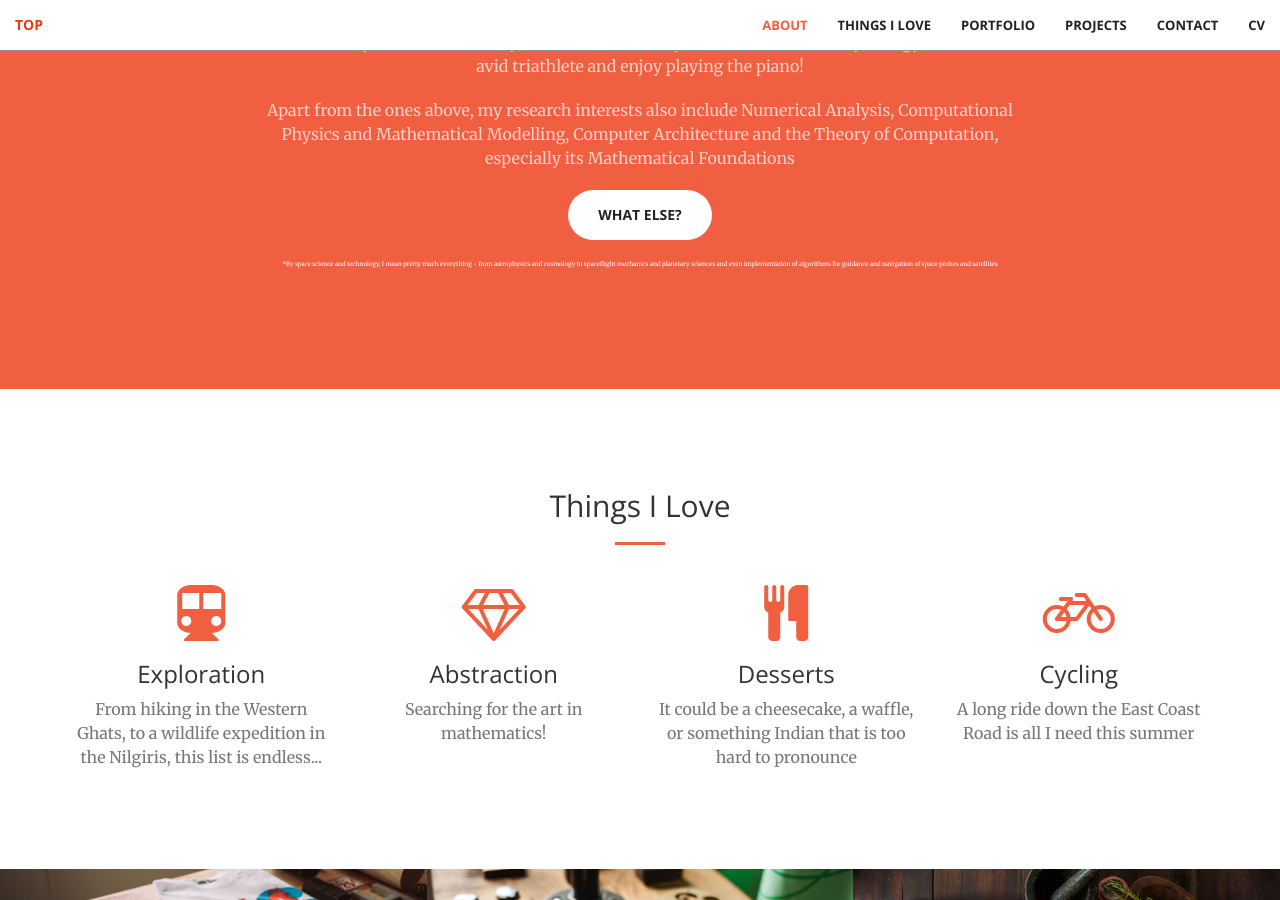
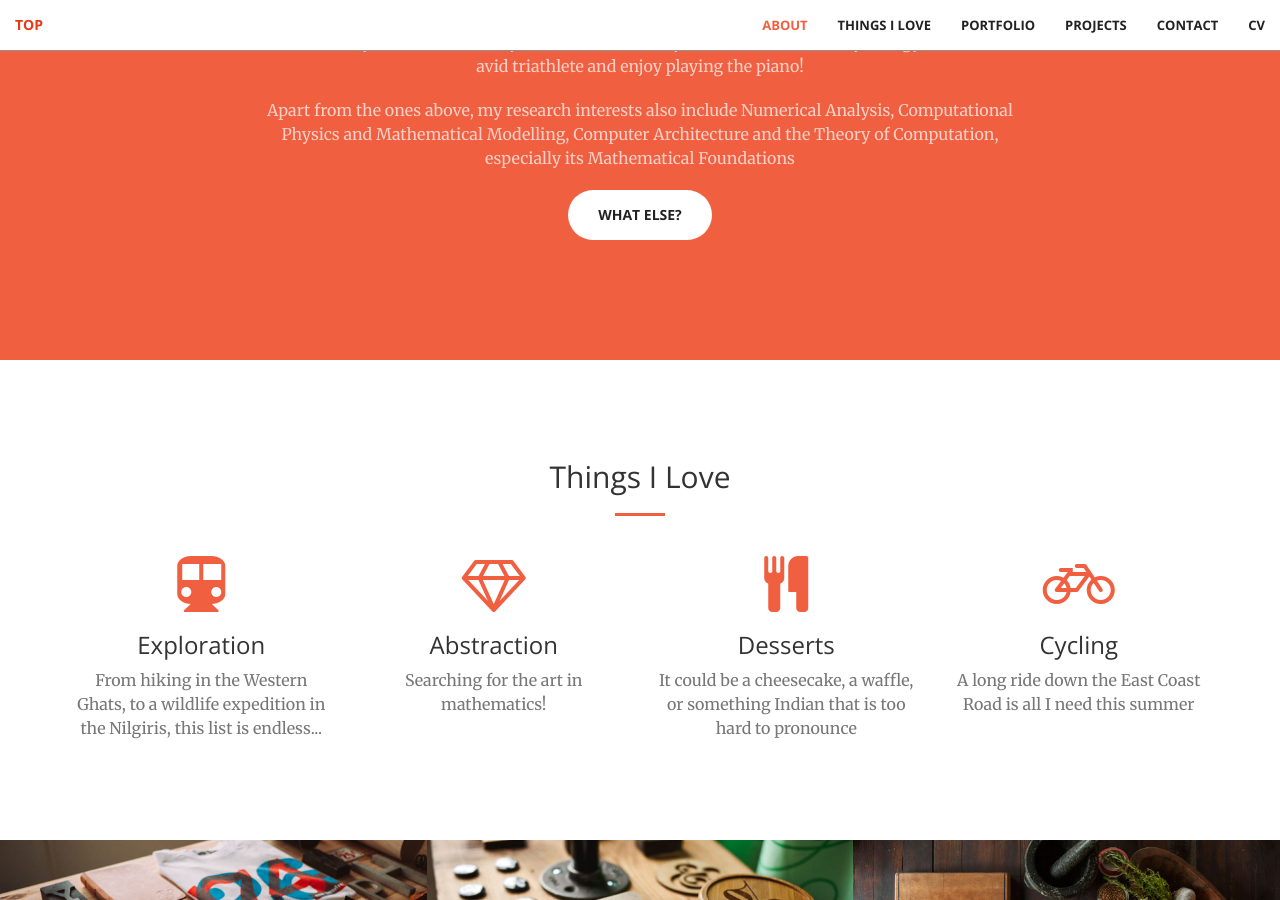
Before and after one commit to aravindbharathi/aravindbharathi.github.io, a Jekyll site: the page built from index.html, in a window 1280 px wide and 900 px high, scrolled down 1118 px. Built offline with Jekyll 4.4.1, drawn with Linux system fonts in a browser that asks for light colours.

Commit message:
Update call-to-action.html

```diff
--- a/_includes/call-to-action.html
+++ b/_includes/call-to-action.html
@@ -7,7 +7,7 @@
                 <p class="text-faded">I'm an Undergraduate Student in the Department of Physics at IIT Bombay. I am pursuing a minor in the field of Geoinformatics and a part of the Student Satellite Program. Although, a major part of my interest has been focussed on the study of Space Science and Technology, there is a 99% chance that you will find me anywhere from a History class to a debate on Etymology. I'm also an avid triathlete and enjoy playing the piano!</p>
                 <p class="text-faded">Apart from the ones above, my research interests also include Numerical Analysis, Computational Physics and Mathematical Modelling, Computer Architecture and the Theory of Computation, especially its Mathematical Foundations</p>
                 <a href="#stuff" class="btn btn-default btn-xl">What else?</a><br><br>
-            <p style="font-size:6px" style="text-align:right;">*By space science and technology, I mean pretty much everything - from astrophysics and cosmology to spaceflight mechanics and planetary sciences and even implementation of algorithms for guidance and navigation of space probes and satellites</p>
+            <!--p style="font-size:6px" style="text-align:right;">*By space science and technology, I mean pretty much everything - from astrophysics and cosmology to spaceflight mechanics and planetary sciences and even implementation of algorithms for guidance and navigation of space probes and satellites</p-->
             </div>
         </div>
     </div>
```
